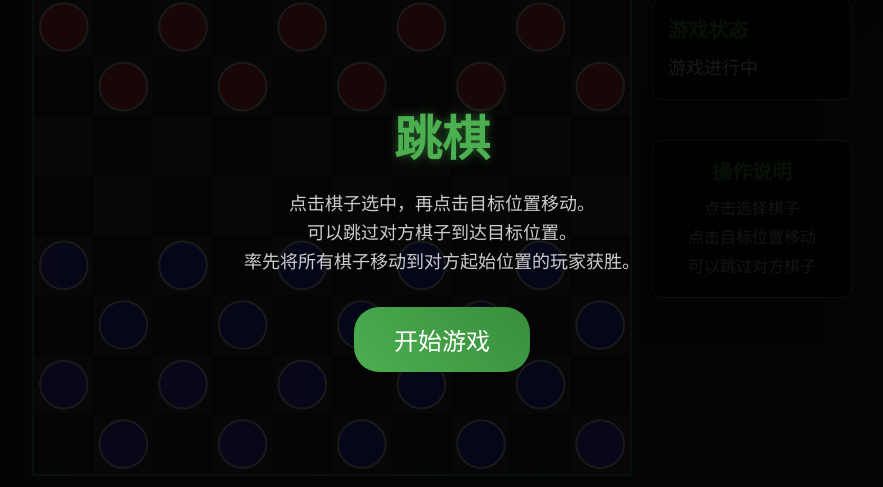
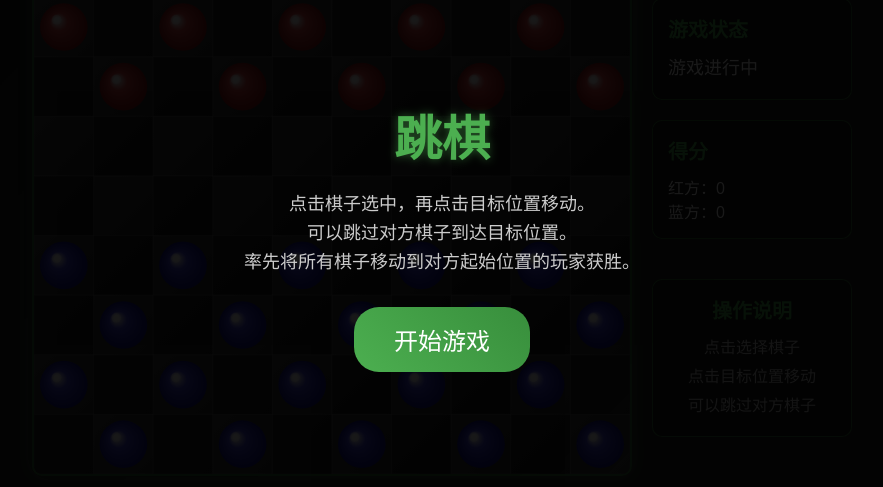
Before and after one commit to oldboylys/H5_Game, a plain HTML site: page checkers/index.html in a window 1280 px wide. Shown: the part 164-651 px from the top of the page, without its empty margins (198-1081 px from the left). Drawn offline with Linux system fonts and the light colour scheme.

Commit message:
update 跳棋UI更新

```diff
--- a/checkers/game.js
+++ b/checkers/game.js
@@ -12,6 +12,12 @@ const Player = {
 };
 
 class CheckersGame {
+    // 添加分数记录
+    scores = {
+        [Player.RED]: 0,
+        [Player.BLUE]: 0
+    };
+
     constructor() {
         this.canvas = document.getElementById('board');
         this.ctx = this.canvas.getContext('2d');
@@ -155,6 +161,11 @@ class CheckersGame {
         if (Math.abs(to.row - from.row) === 2) {
             const middleRow = (from.row + to.row) / 2;
             const middleCol = (from.col + to.col) / 2;
+            // 记录得分
+            this.scores[this.currentPlayer]++;
+            // 更新分数显示
+            document.getElementById('redScore').textContent = this.scores[Player.RED];
+            document.getElementById('blueScore').textContent = this.scores[Player.BLUE];
             this.board[middleRow][middleCol] = null;
         }
     }
@@ -197,24 +208,62 @@ class CheckersGame {
                 const x = col * this.cellSize;
                 const y = row * this.cellSize;
 
-                this.ctx.fillStyle = (row + col) % 2 === 0 ? '#4a4a4a' : '#2a2a2a';
+                // 创建水晶效果的渐变背景
+                const gradient = this.ctx.createLinearGradient(x, y, x + this.cellSize, y + this.cellSize);
+                if ((row + col) % 2 === 0) {
+                    gradient.addColorStop(0, 'rgba(74, 74, 74, 0.8)');
+                    gradient.addColorStop(1, 'rgba(74, 74, 74, 0.6)');
+                } else {
+                    gradient.addColorStop(0, 'rgba(42, 42, 42, 0.8)');
+                    gradient.addColorStop(1, 'rgba(42, 42, 42, 0.6)');
+                }
+
+                this.ctx.fillStyle = gradient;
                 this.ctx.fillRect(x, y, this.cellSize, this.cellSize);
+
+                // 添加水晶边框效果
+                this.ctx.strokeStyle = 'rgba(255, 255, 255, 0.1)';
+                this.ctx.strokeRect(x, y, this.cellSize, this.cellSize);
 
                 // 绘制棋子
                 if (this.board[row][col]) {
+                    // 绘制水晶风格的棋子
+                    const centerX = x + this.cellSize / 2;
+                    const centerY = y + this.cellSize / 2;
+                    const radius = this.cellSize * 0.4;
+
+                    // 创建径向渐变
+                    const gradient = this.ctx.createRadialGradient(
+                        centerX - radius * 0.3, centerY - radius * 0.3, radius * 0.1,
+                        centerX, centerY, radius
+                    );
+
+                    if (this.board[row][col] === Player.RED) {
+                        gradient.addColorStop(0, 'rgba(255, 255, 255, 0.9)');
+                        gradient.addColorStop(0.3, 'rgba(255, 68, 68, 0.8)');
+                        gradient.addColorStop(1, 'rgba(200, 0, 0, 0.6)');
+                    } else {
+                        gradient.addColorStop(0, 'rgba(255, 255, 255, 0.9)');
+                        gradient.addColorStop(0.3, 'rgba(68, 68, 255, 0.8)');
+                        gradient.addColorStop(1, 'rgba(0, 0, 200, 0.6)');
+                    }
+
+                    this.ctx.beginPath();
+                    this.ctx.arc(centerX, centerY, radius, 0, Math.PI * 2);
+                    this.ctx.fillStyle = gradient;
+                    this.ctx.fill();
+
+                    // 添加高光效果
                     this.ctx.beginPath();
                     this.ctx.arc(
-                        x + this.cellSize / 2,
-                        y + this.cellSize / 2,
-                        this.cellSize * 0.4,
+                        centerX - radius * 0.3,
+                        centerY - radius * 0.3,
+                        radius * 0.2,
                         0,
                         Math.PI * 2
                     );
-                    this.ctx.fillStyle = this.board[row][col] === Player.RED ? '#ff4444' : '#4444ff';
+                    this.ctx.fillStyle = 'rgba(255, 255, 255, 0.4)';
                     this.ctx.fill();
-                    this.ctx.strokeStyle = '#fff';
-                    this.ctx.lineWidth = 2;
-                    this.ctx.stroke();
                 }
             }
         }
--- a/checkers/index.html
+++ b/checkers/index.html
@@ -21,6 +21,7 @@
             background: linear-gradient(135deg, #1a1a1a, #2a2a2a);
             color: #fff;
             font-family: Arial, sans-serif;
+            backdrop-filter: blur(10px);
         }
 
         #startScreen {
@@ -79,10 +80,13 @@
         #board {
             width: 600px;
             height: 600px;
-            background: rgba(0, 0, 0, 0.8);
-            border: 2px solid #4CAF50;
-            box-shadow: 0 0 20px rgba(76, 175, 80, 0.2);
+            background: rgba(0, 0, 0, 0.4);
+            border: 2px solid rgba(76, 175, 80, 0.6);
+            box-shadow: 0 0 20px rgba(76, 175, 80, 0.3);
             position: relative;
+            backdrop-filter: blur(5px);
+            border-radius: 10px;
+            overflow: hidden;
         }
 
         #sidePanel {
@@ -93,10 +97,12 @@
         }
 
         .panel {
-            background: rgba(0, 0, 0, 0.6);
-            border: 1px solid #4CAF50;
+            background: rgba(0, 0, 0, 0.4);
+            border: 1px solid rgba(76, 175, 80, 0.6);
             padding: 15px;
             border-radius: 10px;
+            backdrop-filter: blur(5px);
+            box-shadow: 0 5px 15px rgba(0, 0, 0, 0.2);
         }
 
         .panel h2 {
@@ -160,6 +166,11 @@
                 <h2>游戏状态</h2>
                 <div id="gameStatus">游戏进行中</div>
             </div>
+            <div class="panel">
+                <h2>得分</h2>
+                <div>红方：<span id="redScore">0</span></div>
+                <div>蓝方：<span id="blueScore">0</span></div>
+            </div>
             <div class="panel" id="controls">
                 <h2>操作说明</h2>
                 <p>点击选择棋子</p>
```
